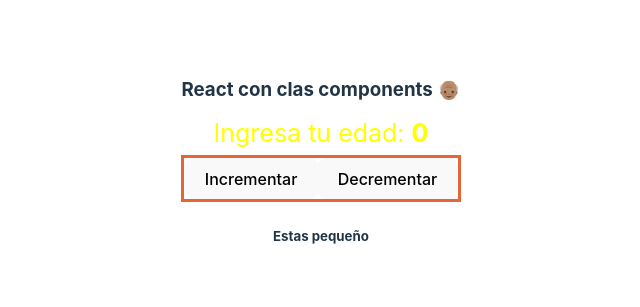
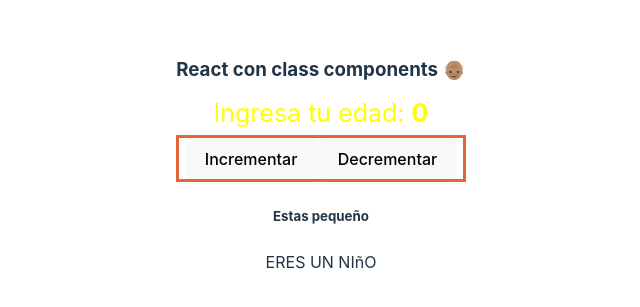
Before and after one commit to sasasamaes/b17-intro-frontend, a React (Vite) app in the folder intro-react/class-components-vite/: page / in a window 1280 px wide. Shown: the part 235-542 px from the top of the page, without its empty margins (319-959 px from the left). Built offline with nearby package versions, Linux system fonts and the light colour scheme.

Commit message:
Added conditional rendering

```diff
--- a/intro-react/class-components-vite/src/App.jsx
+++ b/intro-react/class-components-vite/src/App.jsx
@@ -24,7 +24,7 @@ class App extends Component {
     return (
       // React fragment
       <>
-        <h3>React con clas components 👴🏽</h3>
+        <h3>React con class components 👴🏽</h3>
         <div className="App">
           <div style={{ fontSize: 25, color: "yellow" }}>
             {/* Objeto */}
@@ -47,14 +47,26 @@ class App extends Component {
         {this.state.counter > 12 ? (
           <>
             <h4> Ya pasas a secundaria</h4>
-            <section></section>
-            <div></div>
-            <br></br>
-            <p>Secciion de abajo</p>
           </>
         ) : (
           <h5> Estas pequeño</h5>
         )}
+
+        {/* EJERCICIO
+          MOSTRAR EL SIG MENSAJE CUANDO SEAS MAYOR DE EDAD (>+ 18) YA ERES MAYOR DE EDAD
+          MOSTRAR EL SIG MENSAJE CUANDO TENGAS ENTRE 18 Y 12 AñOS O MAS  ERES UN ADOLESCENTE
+          MOSTRAR EL SIG MENSAJE CUANDO TENGAS MENOS 12 Años  ERES UN NIñO
+          USAR CONDITIONAL RENDERING : )
+        */}
+
+        {this.state.counter >= 18 ? (
+          <p> YA ERES MAYOR DE EDAD 🍻</p>
+        ) : this.state.counter < 18 && this.state.counter >= 12 ? (
+          <p> ERES UN ADOLESCENTE 📕</p>
+        ) : (
+          <p> ERES UN NIñO</p>
+        )}
+        {/*  IF ELSE IF ELSE */}
       </>
     );
   }
```
